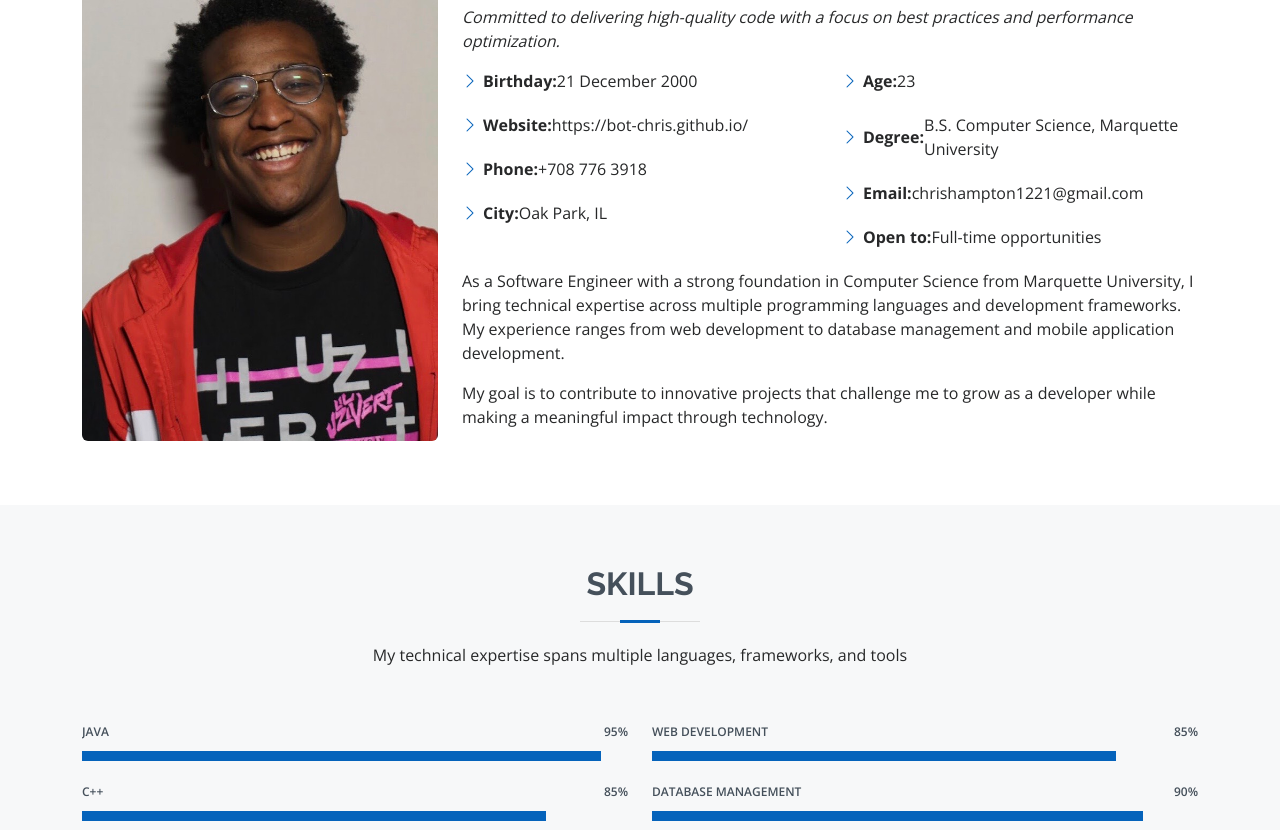
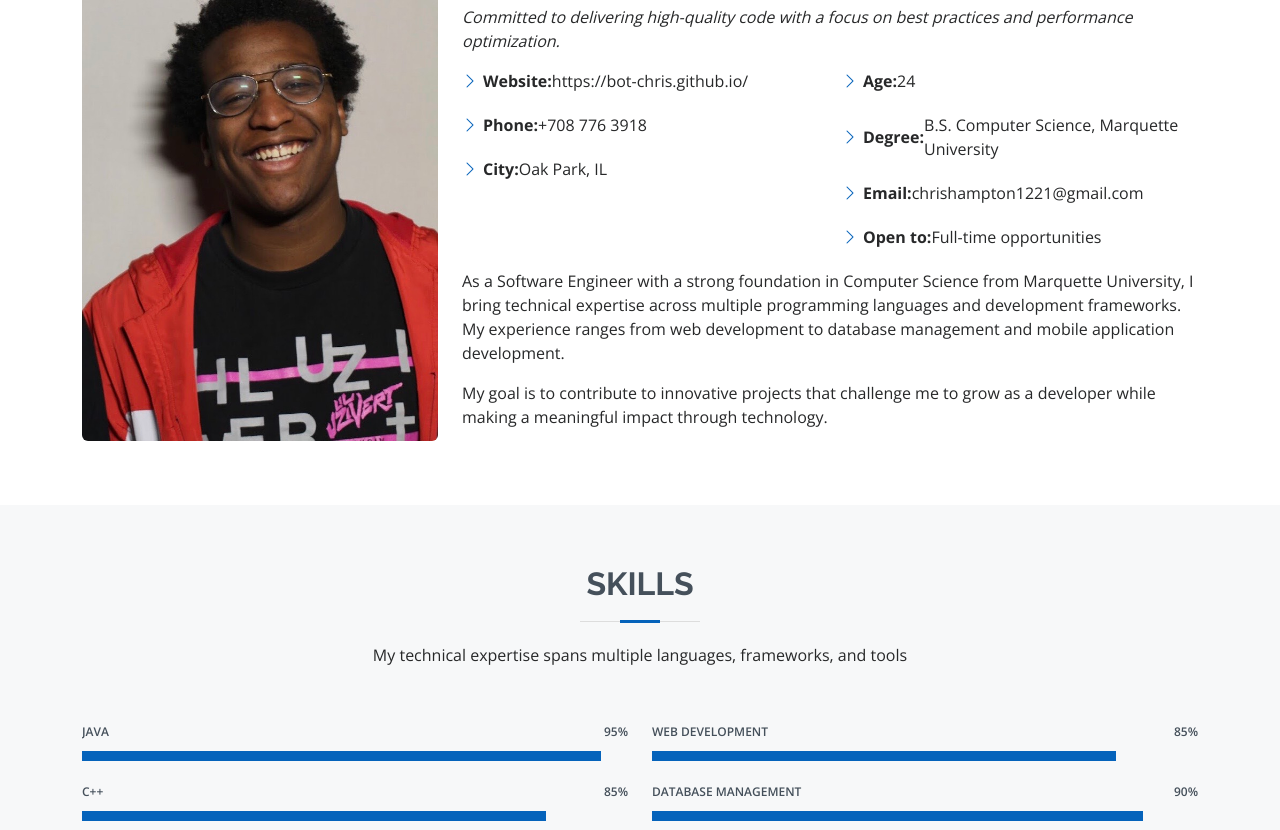
Before and after one commit to Bot-Chris/Bot-Chris.github.io, a plain HTML site: page index.html in a window 1280 px wide. Shown: the part 1003-1833 px from the top of the page. Drawn offline with nearby package versions, Linux system fonts and the light colour scheme.

Commit message:
Update index.html

```diff
--- a/index.html
+++ b/index.html
@@ -89,7 +89,7 @@
             <div class="row">
               <div class="col-lg-6">
                 <ul>
-                  <li><i class="bi bi-chevron-right"></i> <strong>Birthday:</strong> <span>21 December 2000</span></li>
+
                   <li><i class="bi bi-chevron-right"></i> <strong>Website:</strong> <span>https://bot-chris.github.io/</span></li>
                   <li><i class="bi bi-chevron-right"></i> <strong>Phone:</strong> <span>+708 776 3918</span></li>
                   <li><i class="bi bi-chevron-right"></i> <strong>City:</strong> <span>Oak Park, IL</span></li>
@@ -97,7 +97,7 @@
               </div>
               <div class="col-lg-6">
                 <ul>
-                  <li><i class="bi bi-chevron-right"></i> <strong>Age:</strong> <span>23</span></li>
+                  <li><i class="bi bi-chevron-right"></i> <strong>Age:</strong> <span>24</span></li>
                   <li><i class="bi bi-chevron-right"></i> <strong>Degree:</strong> <span>B.S. Computer Science, Marquette University</span></li>
                   <li><i class="bi bi-chevron-right"></i> <strong>Email:</strong> <span>chrishampton1221@gmail.com</span></li>
                   <li><i class="bi bi-chevron-right"></i> <strong>Open to:</strong> <span>Full-time opportunities</span></li>
```
